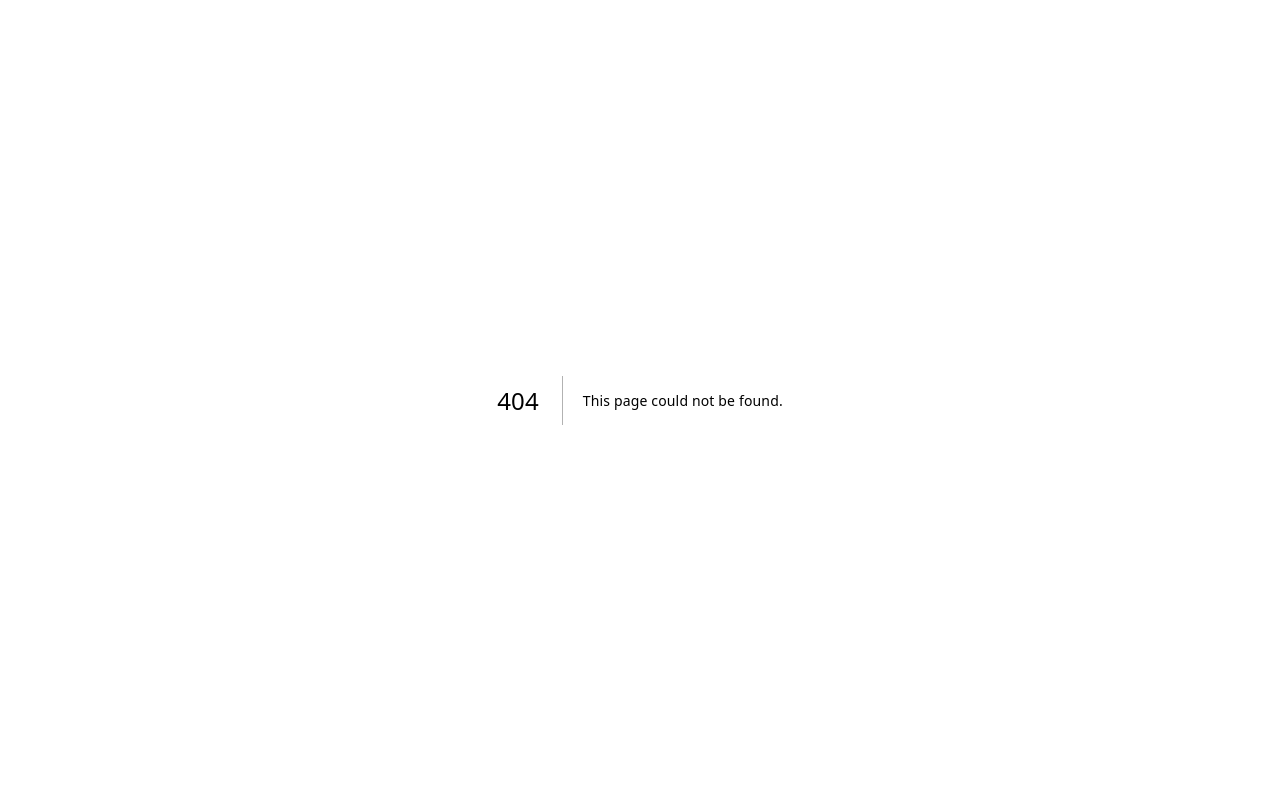
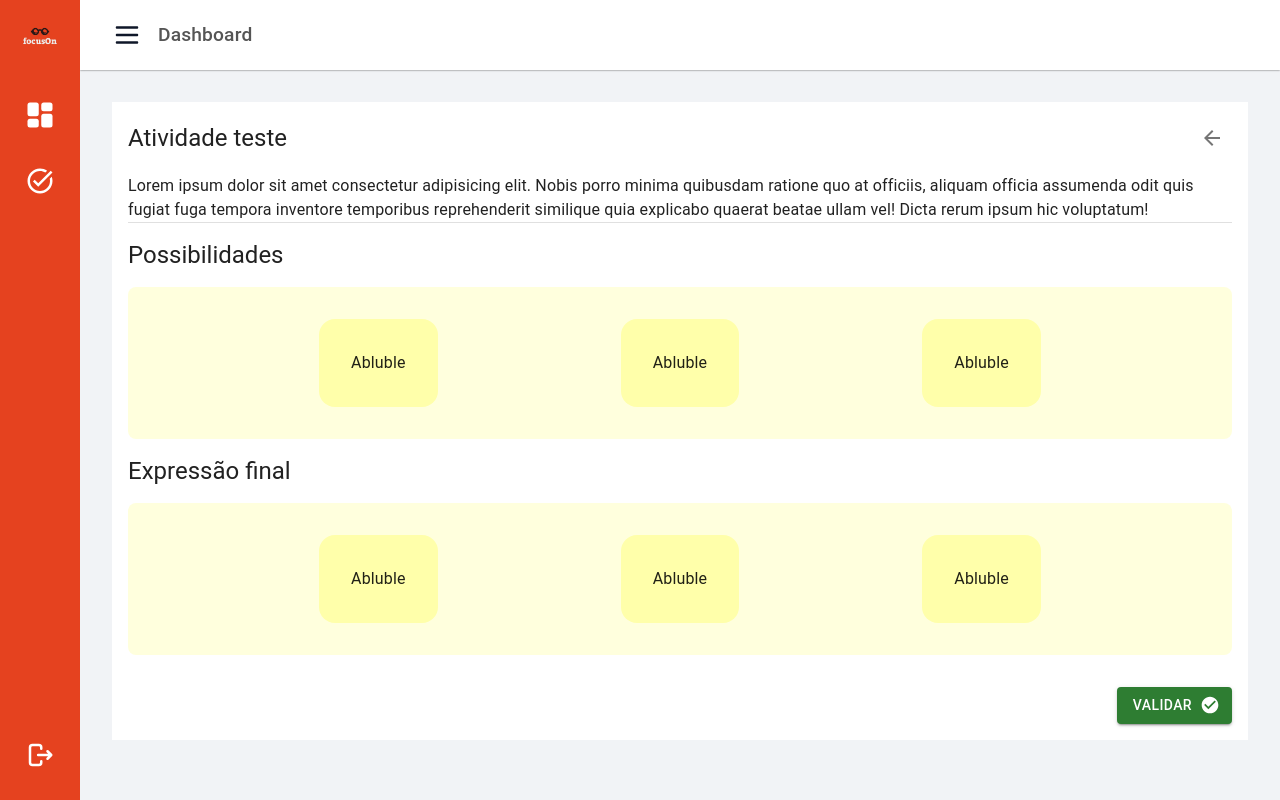
Before and after one commit to vicdant1/focuson, a Next.js app: page /tarefas/1 in a window 1280 px wide. Before the commit this address had no page. Built offline with nearby package versions, Linux system fonts and the light colour scheme.

Commit message:
trabalhando na resolucao de tarefas

```diff
--- a/package.json
+++ b/package.json
@@ -9,6 +9,9 @@
     "lint": "next lint"
   },
   "dependencies": {
+    "@dnd-kit/core": "^6.0.8",
+    "@dnd-kit/sortable": "^7.0.2",
+    "@dnd-kit/utilities": "^3.2.1",
     "@emotion/react": "^11.11.1",
     "@emotion/styled": "^11.11.0",
     "@mui/icons-material": "^5.11.16",
--- /dev/null
+++ b/public/mocks/tasks.json
@@ -0,0 +1,19 @@
+[
+  {
+    "name": "Atividade teste",
+    "description": "Lorem ipsum dolor sit amet consectetur adipisicing elit. Nobis porro minima quibusdam ratione quo at officiis, aliquam officia assumenda odit quis fugiat fuga tempora inventore temporibus reprehenderit similique quia explicabo quaerat beatae ullam vel! Dicta rerum ipsum hic voluptatum!",
+    "steps": [{
+      "displayText": "1",
+      "order": 0
+    },
+    {
+      "displayText": "1",
+      "order": 1
+    },
+    {
+      "displayText": "2",
+      "order": 2
+    }],
+    "operations": ["+", "="]
+  }
+]
--- a/src/app/(plataforma)/layout.tsx
+++ b/src/app/(plataforma)/layout.tsx
@@ -9,6 +9,7 @@ import { usePathname, useRouter } from "next/navigation";
 import DashboardIcon from "@icons/DashboardIcon.svg";
 import MenuIcon from "../../../public/icons/MenuIcon.svg";
 import LogOutIcon from "../../../public/icons/LogOutIcon.svg";
+import TaskAltIcon from '@mui/icons-material/TaskAlt';
 
 // Styles
 import styles from "./layout.module.scss";
@@ -18,6 +19,11 @@ export const pagesList = [
     icon: <DashboardIcon />,
     name: "Dashboard",
     url: "/",
+  },
+  {
+    icon: <TaskAltIcon />,
+    name: "Tarefas",
+    url: "/tarefas",
   },
 ];
 
@@ -44,9 +50,9 @@ const RootLayout = ({ children }: RootLayoutProps) => {
           />
         </div>
         <ul>
-          {pagesList.map((page) => (
+          {pagesList.map((page, i) => (
             <li
-              key={page.name}
+              key={i}
               className={pathname == page.url ? styles.active : ""}
             >
               <Link href={page.url}>
--- /dev/null
+++ b/src/app/(plataforma)/tarefas/[task]/page.tsx
@@ -0,0 +1,98 @@
+"use client";
+
+import { Box, Button, Divider, IconButton, Typography } from "@mui/material";
+import ArrowBackIcon from "@mui/icons-material/ArrowBack";
+import Link from "next/link";
+import SolvingElement from "@/components/SolvingElement/SolvingElement";
+import CheckCircleIcon from '@mui/icons-material/CheckCircle';
+
+import presetTasks from "@mocks/tasks.json"
+import { ITask } from "@/interfaces/ITask";
+
+interface ITaskPageParams {
+  task: number;
+}
+
+// implementar dnd a partir desse video https://www.youtube.com/watch?v=swFjfjLXe3I&ab_channel=FaztCode
+
+export default function Task({ task }: ITaskPageParams) {
+
+  console.log(task) // ta vindo undefined
+  // const tasks:ITask[] = presetTasks;
+  // const currentTask = Math.floor(task % tasks.length);
+
+  const currentTask:ITask = presetTasks[0];
+  return (
+    <>
+      {task}
+
+      <Box
+        sx={{
+          backgroundColor: "#FFF",
+          p: 2,
+          minHeight: "70vh",
+        }}
+      >
+        <Box mb={2} display="flex" alignItems="center" justifyContent="space-between">
+          <Typography variant="h5">{currentTask.name}</Typography>
+
+          <Link href="/tarefas">
+            <IconButton>
+              <ArrowBackIcon />
+            </IconButton>
+          </Link>
+        </Box>
+
+        <Typography>
+          {currentTask.description}
+        </Typography>
+
+        <Divider/>
+
+        <Box mt={2}>
+          <Typography variant="h5">Possibilidades</Typography>
+          <Box
+            my={2}
+            borderRadius={2}
+            p={1}
+            py={4}
+            display="flex"
+            alignItems="center"
+            justifyContent="space-evenly"
+            sx={{
+              backgroundColor: "#FFCA",
+            }}
+          >
+            <SolvingElement expression="Abluble"/>
+            <SolvingElement expression="Abluble"/>
+            <SolvingElement expression="Abluble"/>
+          </Box>
+
+          <Typography variant="h5">Expressão final</Typography>
+          <Box
+            my={2}
+            borderRadius={2}
+            p={1}
+            py={4}
+            display="flex"
+            alignItems="center"
+            justifyContent="space-evenly"
+            sx={{
+              backgroundColor: "#FFCA",
+            }}
+          >
+            <SolvingElement expression="Abluble"/>
+            <SolvingElement expression="Abluble"/>
+            <SolvingElement expression="Abluble"/>
+          </Box>
+
+          <Box mt={4} display="flex" justifyContent="end">
+            <Button color="success" variant="contained" endIcon={<CheckCircleIcon />}>
+              Validar
+            </Button>
+          </Box>
+        </Box>
+      </Box>
+    </>
+  );
+}
--- a/src/components/CreateOrEditTaskModal/CreateOrEditTaskModal.tsx
+++ b/src/components/CreateOrEditTaskModal/CreateOrEditTaskModal.tsx
@@ -86,7 +86,7 @@ export default function CreateOrEditTaskModal({open, setOpen}:IModalProps) {
               labelId="series-label"
             >
               {mathTopics.map((topic, index) => (
-                <MenuItem value={index}>
+                <MenuItem value={index} key={index}>
                   <Typography variant="body1">{topic}</Typography>
                 </MenuItem>
               ))}
--- /dev/null
+++ b/src/components/SolvingElement/SolvingElement.tsx
@@ -0,0 +1,22 @@
+import { Box } from "@mui/material";
+
+interface ISolvingElementProps {
+  expression: string;
+}
+const SolvingElement = ({ expression }: ISolvingElementProps) => {
+  return (
+    <div>
+      <Box
+        p={4}
+        borderRadius={4}
+        sx={{
+          backgroundColor: "#FFA",
+        }}
+      >
+        {expression}
+      </Box>
+    </div>
+  );
+};
+
+export default SolvingElement;
--- /dev/null
+++ b/src/interfaces/ITask.ts
@@ -0,0 +1,9 @@
+export interface ITask {
+  name: string;
+  description: string;
+  steps: {
+    displayText: string;
+    order: number;
+  }[];
+  operations: string[];
+}
--- a/src/interfaces/ITaskCardProps.ts
+++ b/src/interfaces/ITaskCardProps.ts
@@ -1,4 +1,5 @@
 export interface ITaskCardProps {
+  id?: number,
   title: string,
   quality: number,
   difficulty: string,
```
Also changed, not shown: src/app/(plataforma)/tarefas/page.tsx (+4 -6 lines), src/components/TaskCard/TaskCard.tsx (+14 -3 lines), 1 other file (tests, documents, lock files or other folders).
